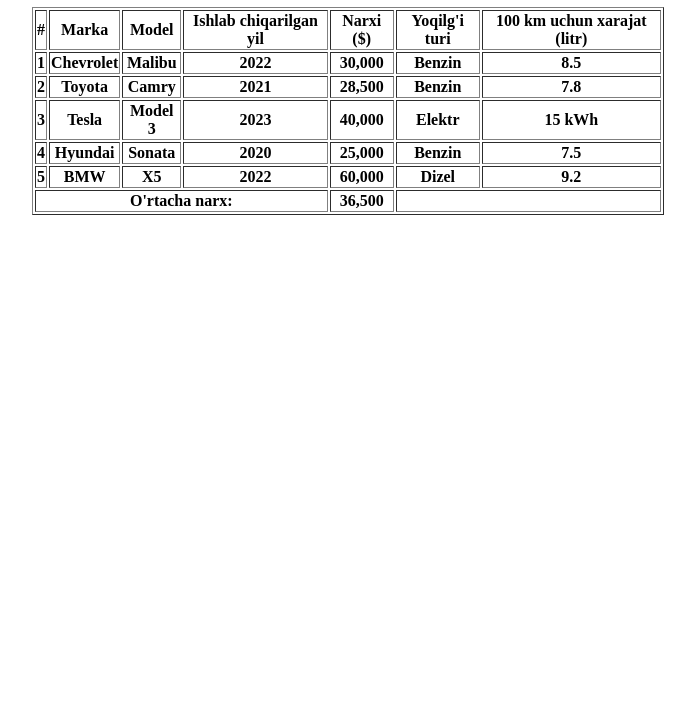
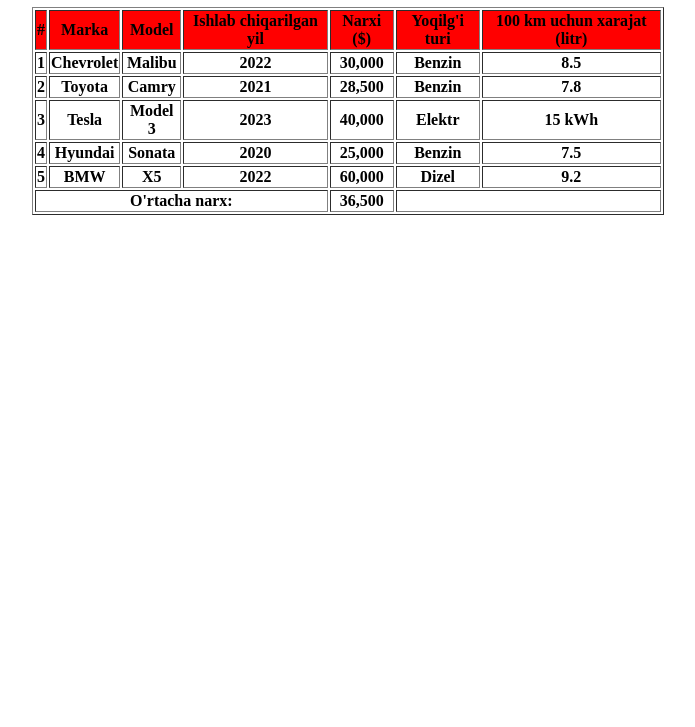
Before and after one commit to IbrohimMeliqulov/test_jadval, a plain HTML site: page index.html in a window 1280 px wide. Shown: the part 73-800 px from the top of the page, without its empty margins (292-987 px from the left). Drawn offline with Linux system fonts and the light colour scheme.

Commit message:
fayl o'zgarish

```diff
--- a/index.html
+++ b/index.html
@@ -12,6 +12,9 @@
         }
         h1{
             margin-left: 30%;
+        }
+        thead{
+            background-color: red;
         }
     </style>
     <title>Document</title>
```
